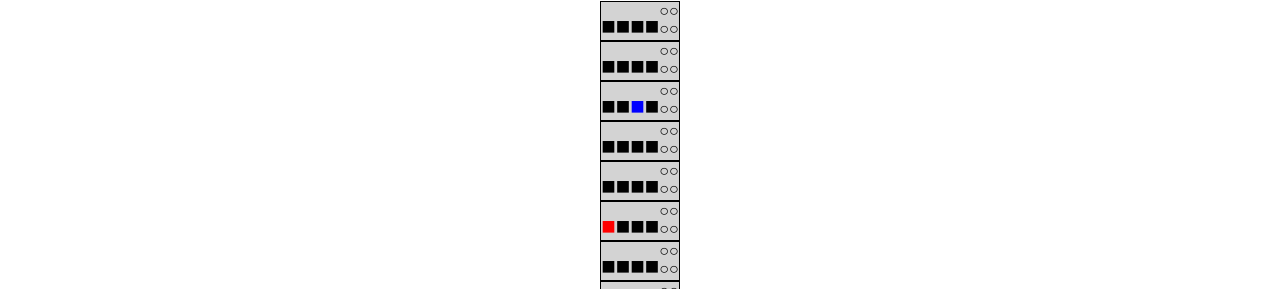
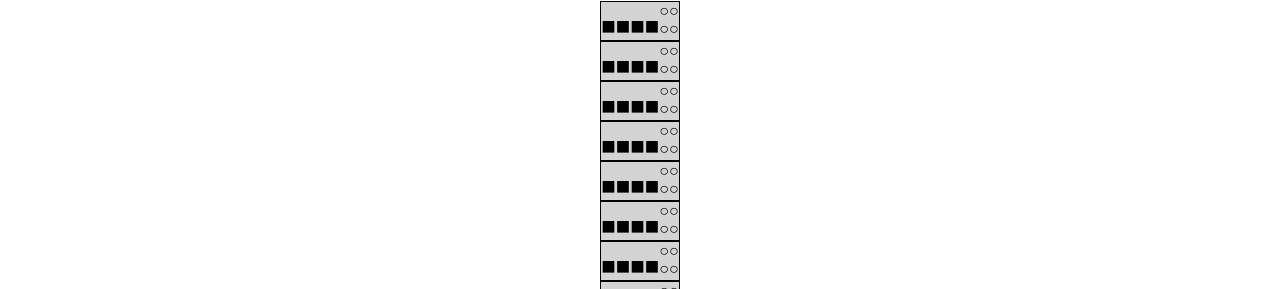
Before and after one commit to gabema/webminder, a React (Create React App) app: page / in a window 1280 px wide. Shown: the part 217-506 px from the top of the page. Built offline with nearby package versions, Linux system fonts and the light colour scheme.

Commit message:
adding click support

```diff
--- a/src/components/Board.js
+++ b/src/components/Board.js
@@ -17,10 +17,10 @@ class Board extends Component {
               piece4: 'yellow'
           },
           guesses: [
-              {}, {}, {piece3: 'blue'}, {}, {},
-              {piece1: 'red'}, {}, {}, {}, {}
+              {}, {}, {}, {}, {},
+              {}, {}, {}, {}, {}
           ],
-          trey: ['Red', 'Blue', 'White', 'Black', 'Purple', 'Yellow', 'Green']
+          trey: ['red', 'blue', 'white', 'black', 'purple', 'yellow', 'green']
       };
   }
 
@@ -35,11 +35,31 @@ class Board extends Component {
   }
 
   expandGuessRows() {
-      return this.state.guesses.map(function(guess, index){
-          let row = [<GuessRow key={index} piece1={guess.piece1} piece2={guess.piece2} piece3={guess.piece3} piece4={guess.piece4} />, <br/>];
-          return row;
+      return this.state.guesses.map(function(guess, index) {
+          return [<GuessRow key={index} index={index} piece1={guess.piece1} piece2={guess.piece2} piece3={guess.piece3} piece4={guess.piece4} onPieceClicked={(color, pieceName, index) => this.rowPieceClicked(color, pieceName, index)}/>, <br/>];
       }, this);
   }
+
+  rowPieceClicked(color, pieceName, index) {
+      let currentColor = this.state.guesses[index][pieceName];
+      let newColor;
+      if (!color) {
+          color = this.state.trey[0];
+      }
+      if (color === currentColor) {
+          let count = this.state.trey.length;
+          let index = this.state.trey.findIndex(treyColor => treyColor === color);
+          newColor = this.state.trey[(index + 1) % count];
+      } else {
+          newColor = color;
+      }
+      let newProp = {};
+      newProp[pieceName] = newColor;
+      let newGuessRow = Object.assign({}, this.state.guesses[index], newProp);
+      let guesses = Object.assign([], this.state.guesses);
+      guesses[index] = newGuessRow;
+      this.setState(Object.assign({}, this.state, {guesses: guesses}));
+    }
 }
 
 export default Board;
--- a/src/components/GuessRow.js
+++ b/src/components/GuessRow.js
@@ -7,10 +7,10 @@ function GuessRow(props) {
     return (
       <div className='guess-row'>
           <div className='piece-group'>
-            <Piece color={props.piece1} />
-            <Piece color={props.piece2} />
-            <Piece color={props.piece3} />
-            <Piece color={props.piece4} />
+            <Piece color={props.piece1} onClick={(color) => props.onPieceClicked(color, 'piece1', props.index)} />
+            <Piece color={props.piece2} onClick={(color) => props.onPieceClicked(color, 'piece2', props.index)} />
+            <Piece color={props.piece3} onClick={(color) => props.onPieceClicked(color, 'piece3', props.index)} />
+            <Piece color={props.piece4} onClick={(color) => props.onPieceClicked(color, 'piece4', props.index)} />
           </div>
           <div className='pin-group'>
             <div className='pin-row'>
--- a/src/components/Piece.js
+++ b/src/components/Piece.js
@@ -3,7 +3,7 @@ import './Piece.css';
 
 function Piece(props) {
     return (
-      <div className='piece' style={{color: props.color}} >
+      <div className='piece' style={{color: props.color}} onClick={() => props.onClick && props.onClick(props.color)} >
           &#x25A0;
       </div>
     );
```
